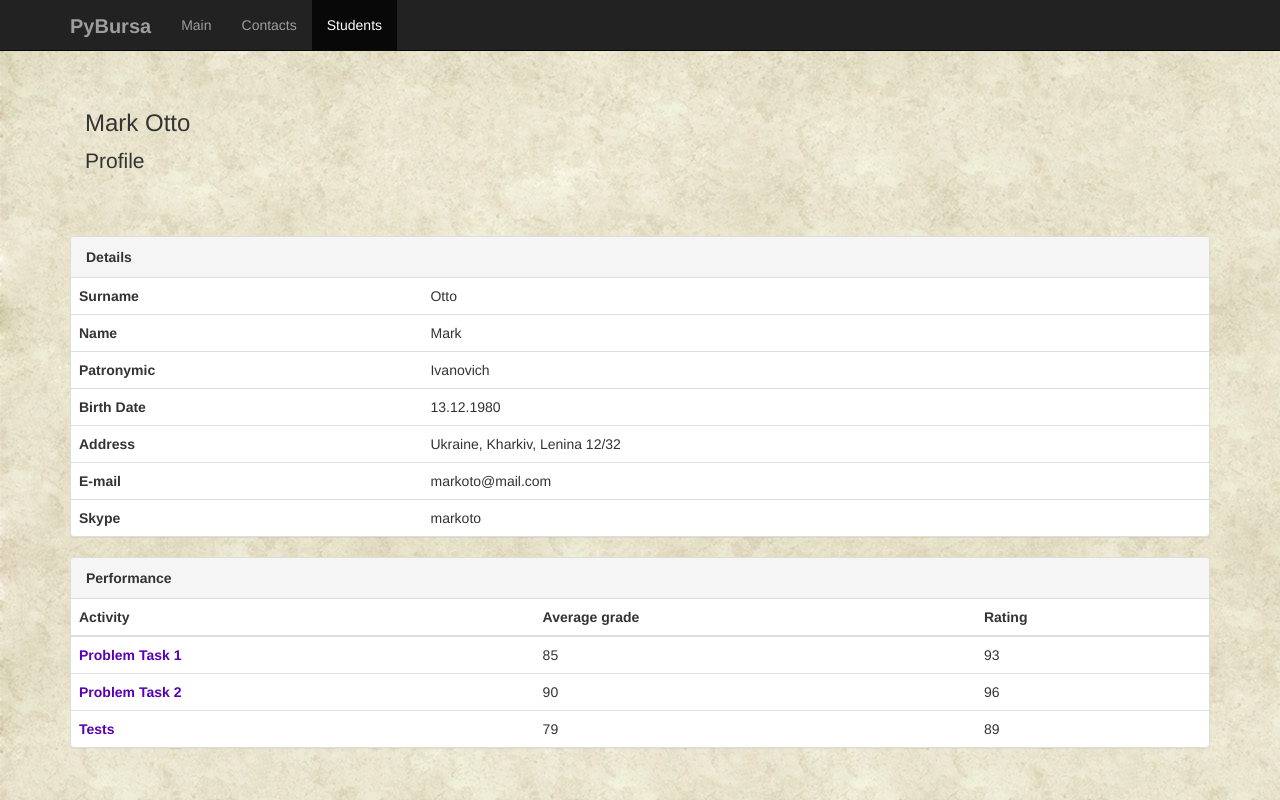
After one commit to vpikalova/ooniversity_django_courses_06, a Python web app: template templates/student_detail.html in a window 1280 px wide. The commit adds this page. Run offline with Jinja, Linux system fonts and the light colour scheme; the template is opened without the code that fills it, so the values that code supplies are empty.

Commit message:
Created and added student list and student details

```diff
--- a/static/css/style.css
+++ b/static/css/style.css
@@ -37,3 +37,14 @@ border-style: solid;
     border-color: gray;
 text-align:center;
 }
+
+.skype{
+text-align:left;
+font:italic;
+
+}
+.performance{
+font-weight:600;
+color: #5901b6
+
+}
--- a/templates/index.html
+++ b/templates/index.html
@@ -39,6 +39,8 @@
             <li class="active"><a href="index.html">Main</a></li>
 
             <li><a href="contact.html">Contacts</a></li>
+            <li><a href="student_list.html">Students</a></li>
+
           </ul>
         </div><!--/.nav-collapse -->
       </div>
@@ -49,7 +51,7 @@
     <div class="container">
 
       <div class="starter-template">
-        <h1> О курсе Web разработка на Python/Django</h1>
+        <h1> О курсе Web разработка на Python/Django PyBursa</h1>
         <p class="lead">Django - среда с открытым исходным кодом для ведения разработки Web-приложений в стиле модель-вид-контроллер (model-view-controller - MVC), использующая язык Python.<br> С помощью Django вы можете в считанные минуты создавать высококачественные, легкоуправляемые Web-приложения, работающие под управлением баз данных.</p>
       </div>
        <div id="pro">
--- /dev/null
+++ b/templates/student_detail.html
@@ -0,0 +1,134 @@
+<!DOCTYPE html>
+<html lang="en">
+  <head>
+    <meta charset="utf-8">
+    <meta http-equiv="X-UA-Compatible" content="IE=edge">
+    <meta name="viewport" content="width=device-width, initial-scale=1">
+    <!-- The above 3 meta tags *must* come first in the head; any other head content must come *after* these tags -->
+    <meta name="description" content="Pythn Django course">
+    <meta name="author" content="">
+    <link rel="icon" href="../static/images/python.png">
+
+    <title>Mark Otto</title>
+
+    <!-- Bootstrap core CSS -->
+    <link href="../static/css/bootstrap.css" rel="stylesheet">
+
+    <!-- Custom styles for this template -->
+    <link href="../static/css/starter-template.css" rel="stylesheet">
+    <link href="../static/css/style.css" rel="stylesheet">
+
+
+  </head>
+
+  <body>
+
+    <nav class="navbar navbar-inverse navbar-fixed-top">
+      <div class="container">
+        <div class="navbar-header">
+          <button type="button" class="navbar-toggle collapsed" data-toggle="collapse" data-target="#navbar" aria-expanded="false" aria-controls="navbar">
+            <span class="sr-only">Toggle navigation</span>
+
+          </button>
+          <a class="navbar-brand" href="index.html">PyBursa</a>
+        </div>
+        <div id="navbar" class="collapse navbar-collapse">
+          <ul class="nav navbar-nav">
+
+            <li><a href="index.html">Main</a></li>
+
+            <li ><a href="contact.html">Contacts</a></li>
+            <li class="active"><a href="student_list.html">Students</a></li>
+
+          </ul>
+        </div><!--/.nav-collapse -->
+      </div>
+    </nav>
+    <div class="container">
+
+      <div class="starter-template">
+        <h3> Mark Otto</h3>
+        <p class="lead">Profile</p>
+      </div>
+
+
+    <div class="panel panel-default">
+      <!-- Default panel contents -->
+      <div class="panel-heading"><b>Details</b></div>
+
+        <!-- Table -->
+        <table class="table">
+          <tbody>
+            <tr>
+              <th scope="row">Surname</th>
+              <td>Otto</td>
+            </tr>
+             <tr>
+              <th scope="row">Name</th>
+              <td>Mark</td>
+            </tr>
+            <tr>
+              <th scope="row">Patronymic</th>
+              <td>Ivanovich</td>
+            </tr>
+            <tr>
+              <th scope="row">Birth Date</th>
+              <td>13.12.1980</td>
+            </tr>
+            <tr>
+              <th scope="row">Address</th>
+              <td>Ukraine, Kharkiv, Lenina 12/32</td>
+            </tr>
+            <tr>
+              <th scope="row">E-mail</th>
+              <td>markoto@mail.com</td>
+            </tr>
+            <tr>
+              <th scope="row">Skype</th>
+              <td class="skype">markoto</td>
+            </tr>
+          </tbody>
+
+
+
+        </table>
+    </div>
+    <div class="panel panel-default">
+      <!-- Default panel contents -->
+      <div class="panel-heading"><b>Performance</b></div>
+        <table class="table">
+          <thead>
+            <tr>
+
+              <th>Activity</th>
+              <th>Average grade</th>
+              <th>Rating</th>
+            </tr>
+          </thead>
+
+
+          <tbody>
+            <tr>
+
+              <td class="performance">Problem Task 1</td>
+              <td>85</td>
+              <td>93</td>
+            </tr>
+            <tr>
+
+              <td class="performance">Problem Task 2</td>
+              <td>90</td>
+              <td>96</td>
+            </tr>
+            <tr>
+
+              <td class="performance">Tests</td>
+              <td>79</td>
+              <td>89</td>
+            </tr>
+
+          </tbody>
+
+
+          </table>
+    </div>
```
Also changed, not shown: templates/contact.html (+5 -7 lines), templates/student_list.html (added, +108 -0 lines).
